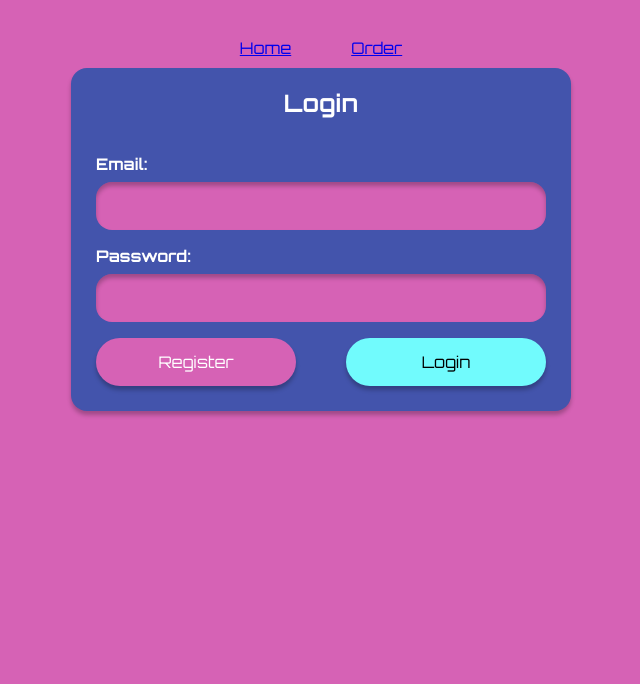
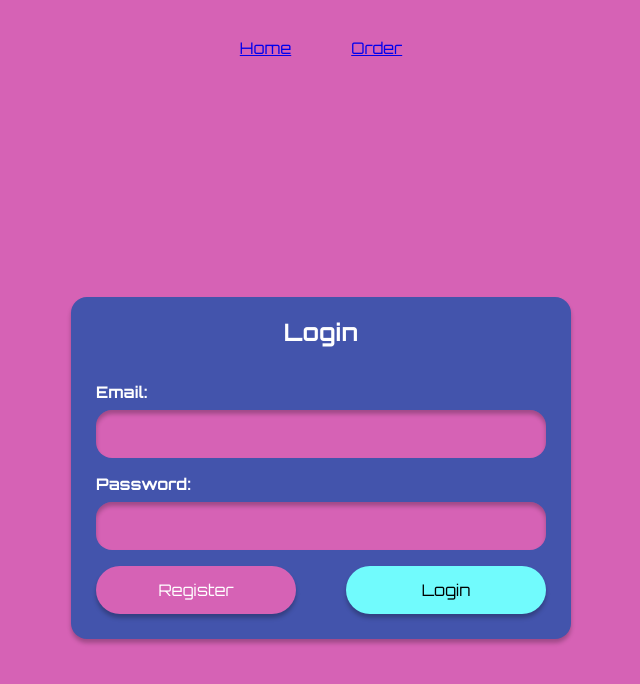
Before and after one commit to Treyson-Grange/DroneCones, a Nuxt app in the folder dronecones-app/: page / in a window 1280 px wide. Shown: the top 684 px of the page, without its empty margins (319-959 px from the left). Built offline with nearby package versions, Linux system fonts and the light colour scheme; a web font is replaced by a local one.

Commit message:
Centered login

```diff
--- a/dronecones-app/assets/style.css
+++ b/dronecones-app/assets/style.css
@@ -15,6 +15,14 @@ body {
   display: flex;
   justify-content: center;
   background-color: #D662B5;
+}
+
+.login-page {
+  width: 100vw;
+  height: 100vh;
+  display: flex;
+  align-items: center;
+  justify-content: center;
 }
 
 .login{
--- a/dronecones-app/components/loginComp.vue
+++ b/dronecones-app/components/loginComp.vue
@@ -1,5 +1,6 @@
 <template>
-    <div class="login">
+    <div class = "login-page">
+      <div class="login">
         <h2>Login</h2>
         <form>
           <div class="form-group">
@@ -18,8 +19,8 @@
               Login
             </button>
           </div>
-
         </form>
+      </div>
     </div>
   </template>
 
```
